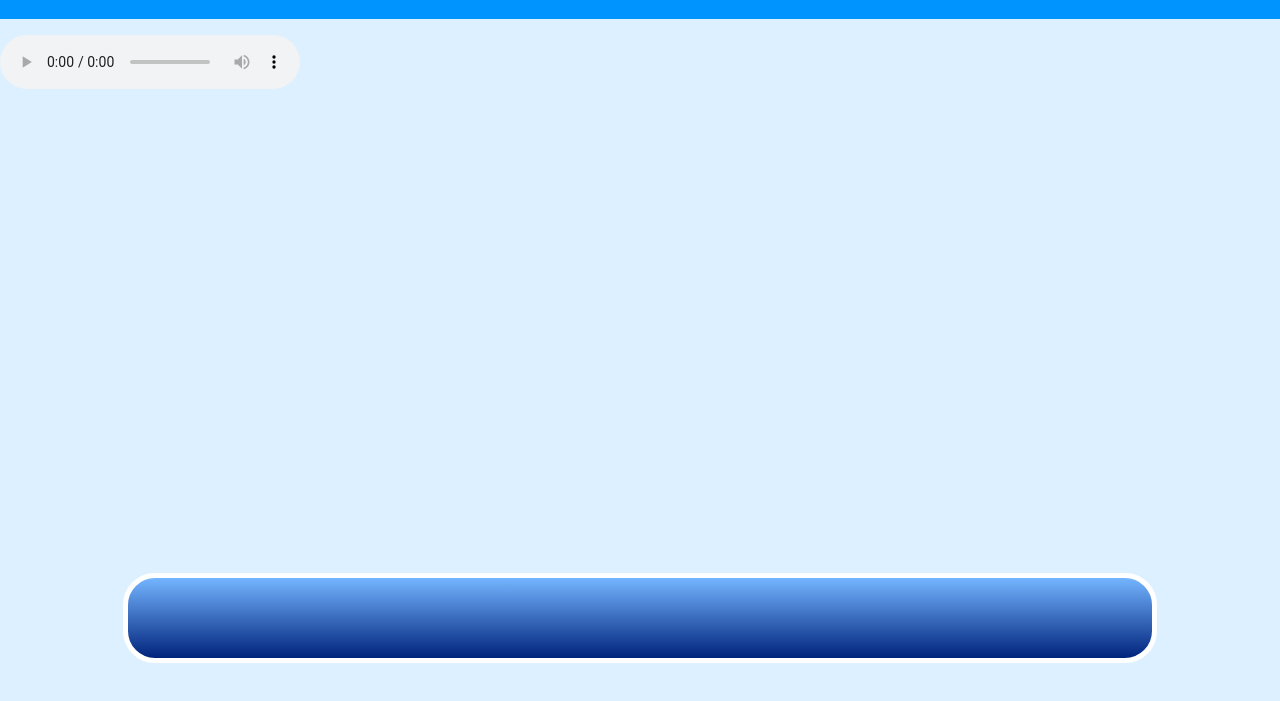
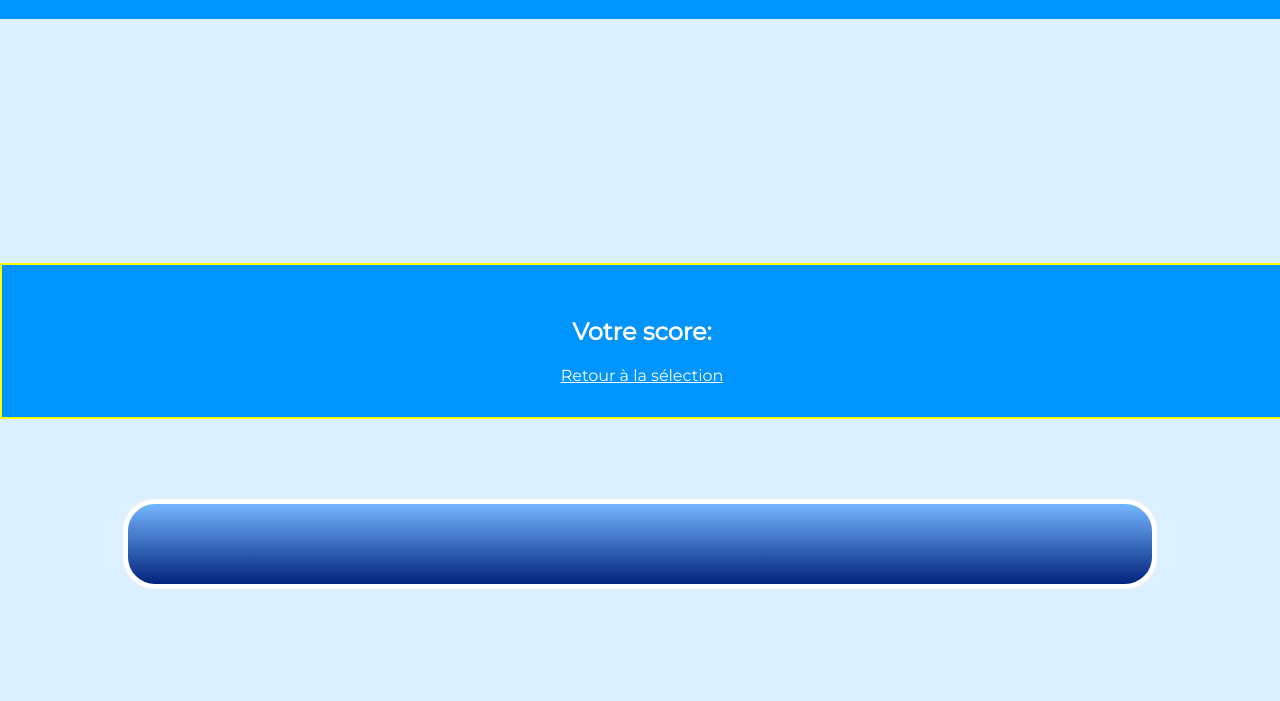
Before and after one commit to SkillUflow/NOPlPO, a plain HTML site: page frontend/game.html in a window 1280 px wide. Shown: the part 61-762 px from the top of the page. Drawn offline with Linux system fonts and the light colour scheme; no server answers.

Commit message:
Ecran fin de partie

```diff
--- a/frontend/assets/style/game.css
+++ b/frontend/assets/style/game.css
@@ -80,3 +80,24 @@ main{
 #parolesCompletesDiv p{
     margin: 0;
 }
+
+#EndGameSection{
+    position: fixed;
+    bottom: 40%;
+    padding: 32px 0;
+    width: 100%;
+    background-color: #0094FF;
+    border: solid 2px yellow;
+    display: flex;
+    flex-direction: column;
+    align-items: center;
+    text-align: center;
+    color: white;
+    text-decoration: none;
+
+}
+
+#goToSelectBtn{
+    text-decoration: underline;
+    color: white;
+}
--- a/frontend/game.html
+++ b/frontend/game.html
@@ -13,8 +13,9 @@
     </header>
     <main>
         <div>
-            <p id="score"></p>
-            <audio controls id="musique" src="assets/mp3_library/Orelsan - La Quête.mp3" type="audio/mp3"></audio>
+
+
+            <audio id="musique" src="assets/mp3_library/Orelsan - La Quête.mp3" type="audio/mp3"></audio>
 
         </div>
         <section id="ParolesSection">
@@ -30,10 +31,12 @@
         <div id="parolesCompletesDiv">
             <p id="parolesVraies">T'es un p'tit quinquin toi</p>
         </div>
-        <!-- <div id="CadreReponse">
-            <input type="text" id="typed-lyrics" placeholder="Réponse">
-            <button id="confirm-lyrics">Valider</button>
-        </div> -->
+
+        <section id="EndGameSection">
+            <h2>Votre score: <span id="score"></span></h2>
+            <a id="goToSelectBtn" href="all_select.html">Retour à la sélection</a>
+        </section>
+
     </main>
 </body>
 <script src="scripts/game.js"></script>
--- a/frontend/scripts/game.js
+++ b/frontend/scripts/game.js
@@ -6,7 +6,7 @@ var paroles = []
 
 
 
-let song_name = " Un jour au mauvais endroit";
+let song_name = localStorage.getItem("songName");
 continuePlaying = false;
 
 // Use fetch API to send a POST request to the server
@@ -57,7 +57,7 @@ async function GestionParoles(songData){
  }
 
 
-
+ musTime = 0;
   afficherParole();
   if(songData["song_info"].offset<0){
     musTime = -songData["song_info"].offset;
@@ -197,7 +197,7 @@ function calculateScore(typedLyrics, correctLyrics) {
 
 
       // For example, if you want to display the score in an element with id="score"
-      document.getElementById('score').textContent = `Score: ${data.score}`;
+      document.getElementById('score').textContent = `${data.score}`;
     })
     .catch(error => {
       // Handle any errors that occurred during the fetch
```
Also changed, not shown: 1 other file.
